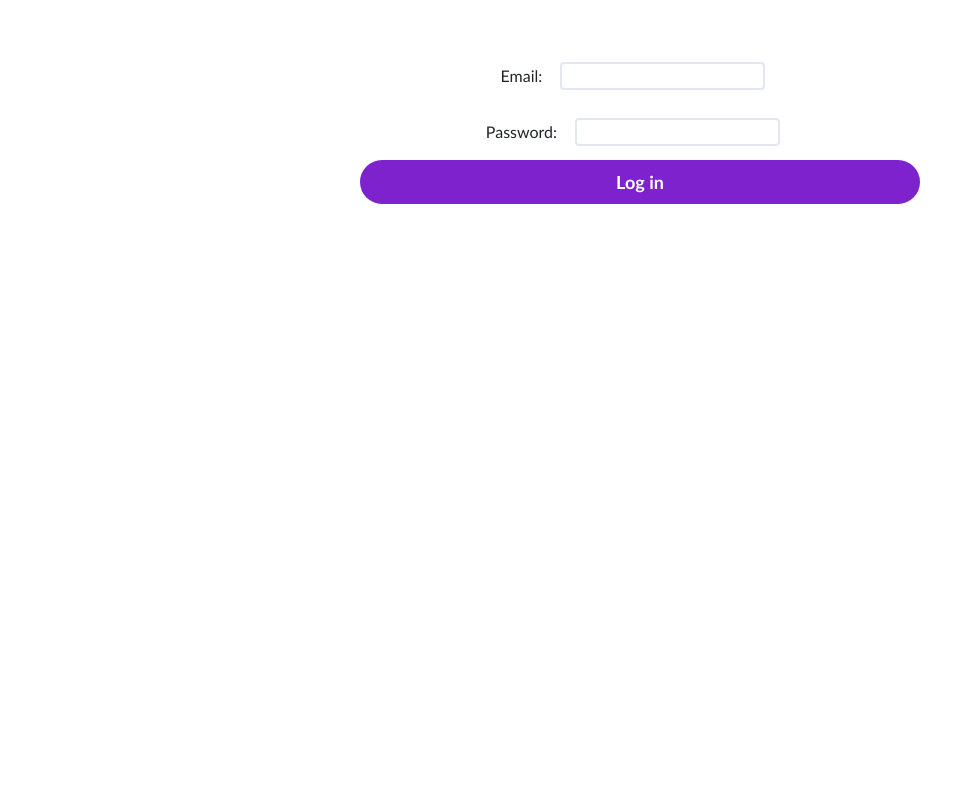
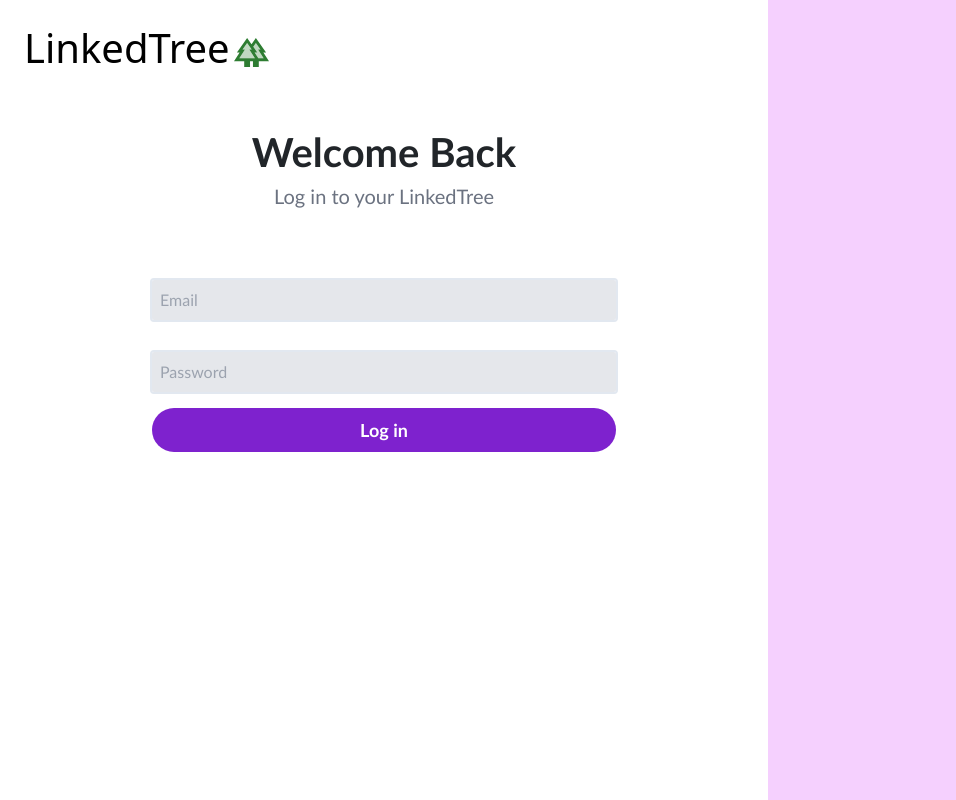
Before and after one commit to Solid0us/LinkedTree, a React (Vite) app in the folder frontend/: page /login in a window 1280 px wide. Shown: the whole page, without its empty margins (0-956 px from the left). Built offline with nearby package versions, Linux system fonts and the light colour scheme; no server answers.

Commit message:
Styled Login, fixed padding on homepage

```diff
--- a/frontend/src/Pages/homepage/Homepage.tsx
+++ b/frontend/src/Pages/homepage/Homepage.tsx
@@ -11,15 +11,13 @@ const HomePage = () => {
   return (
     <>
       <MainNav />
-      <div className="bg-linktr-dark-green text-linktr-lime min-h-screen flex flex-col pt-96 items-center">
-        <div className="flex flex-wrap gap-56 justify-center">
+      <div className="bg-linktr-dark-green text-linktr-lime min-h-screen flex flex-col pl-6 pr-pl-6 pt-40 lg:pt-52 xl:pt-96 items-center">
+        <div className="flex flex-wrap gap-x-56 gap-y-20 justify-center">
           <div className="flex flex-wrap max-w-2xl justify-center">
             <IntroText />
             <QuickSignup />
           </div>
-          <div className="flex flex-wrap items-center">
-            <Figure />
-          </div>
+          <Figure />
         </div>
       </div>
     </>
--- a/frontend/src/Pages/login/Login.tsx
+++ b/frontend/src/Pages/login/Login.tsx
@@ -1,9 +1,13 @@
 import { useState, useEffect } from "react";
-import { Navigate, useNavigate } from "react-router-dom";
+import { useNavigate } from "react-router-dom";
 import { useAuth } from "../../Context/AuthContext";
-import UserAuth from "../../Services/auth";
 import SubmitButton from "../../components/buttons/SubmitButton";
 import VerticalForm from "../../components/form/VerticalForm";
+import GenericFormInput from "../../components/form/inputs/GenericFormInput";
+import LinkedTreeLogo from "../../layouts/navbar/components/LinkedTreeLogo";
+import SignupFigureLink from "../signup/components/SignupFigureLink";
+import ForestTwoToneIcon from "@mui/icons-material/ForestTwoTone";
+import AccountCircleSharpIcon from "@mui/icons-material/AccountCircleSharp";
 
 const Login = () => {
   const [email, setEmail] = useState("");
@@ -16,26 +20,47 @@ const Login = () => {
   };
 
   return (
-    <div className="pl-2 pr-2">
+    <div className="flex flex-row h-screen max-lg:flex-col">
+      <div className="w-3/4 max-xl:w-full">
+        <a href="/" className="no-underline text-black">
+          <div className="p-4">
+            <LinkedTreeLogo />
+          </div>
+        </a>
+        <div className="flex flex-col items-center m-4">
+          <div className="flex flex-col items-center">
+            <h1 className="font-extrabold">Welcome Back</h1>
+            <h5 className="text-gray-500">Log in to your LinkedTree</h5>
+          </div>
           <VerticalForm>
-        <label>
-          Email:{" "}
-          <input
-            className="outline outline-2 outline-slate-200 rounded-sm m-3"
+            <GenericFormInput
+              setState={setEmail}
               type="text"
-            onChange={(e) => setEmail(e.target.value)}
+              placeholder="Email"
+              value={email}
             />
-        </label>
-        <label>
-          Password:{" "}
-          <input
-            className="outline outline-2 outline-slate-200 rounded-sm m-3"
+            <GenericFormInput
+              setState={setPassword}
               type="password"
-            onChange={(e) => setPassword(e.target.value)}
+              placeholder="Password"
+              value={password}
             />
-        </label>
             <SubmitButton text="Log in" onClick={handleLogin} />
           </VerticalForm>
+        </div>
+      </div>
+      <div className="flex bg-fuchsia-200 w-1/2 max-lg:hidden items-center">
+        {/* <div className="bg-purple-900 w-64 h-96 rounded-3xl m-auto flex flex-col items-center p-2">
+          <AccountCircleSharpIcon className="text-white scale-300 mt-4 mb-5" />
+          <SignupFigureLink text="YouTube" />
+          <div className="bg-fuchsia-600 w-44 h-44 top-7  rounded-3xl relative -left-24 flex items-center">
+            <div className="bg-white rounded-full w-full p-2 flex flex-row ">
+              <ForestTwoToneIcon />
+              <span>/LinkedTreeEnjoyer</span>
+            </div>
+          </div>
+        </div> */}
+      </div>
     </div>
   );
 };
--- a/frontend/src/components/form/VerticalForm.tsx
+++ b/frontend/src/components/form/VerticalForm.tsx
@@ -3,7 +3,7 @@ type Props = {
 };
 const VerticalForm = ({ children }: Props) => {
   return (
-    <div className="flex flex-col text-center items-center mr-auto ml-auto mt-10 p-2 max-w-xl">
+    <div className="flex flex-col text-center items-center mr-auto ml-auto mt-10 p-2 w-4/6">
       {children}
     </div>
   );
```
Lines whose indentation alone changed are shown as unchanged.
